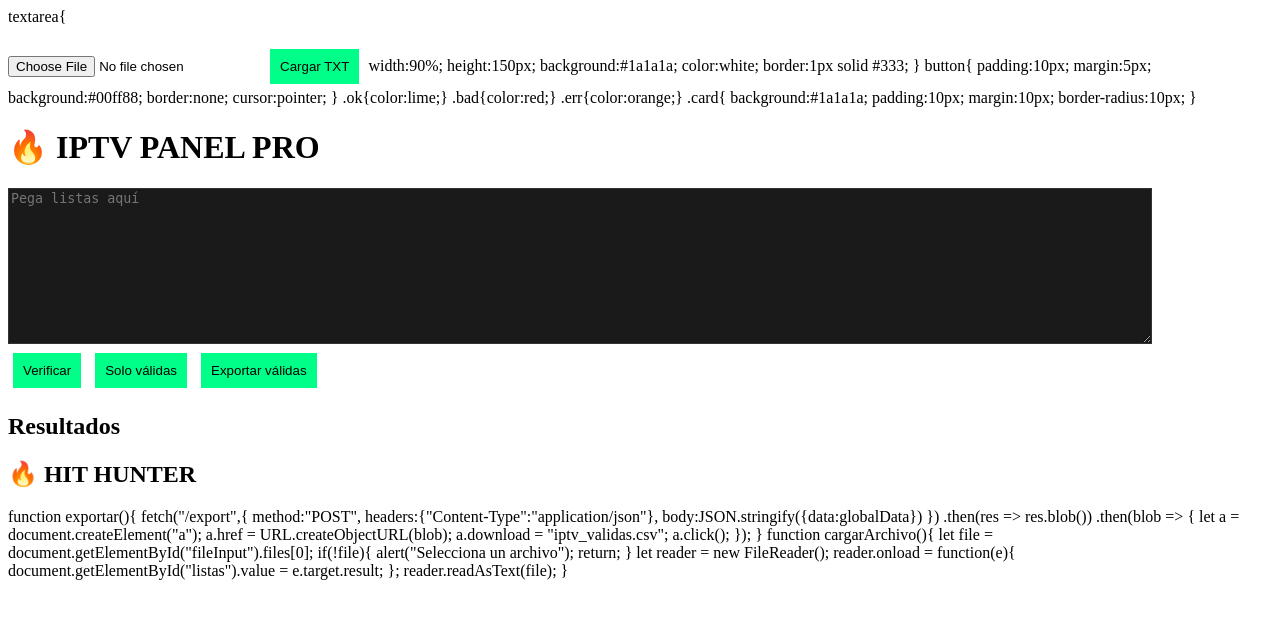
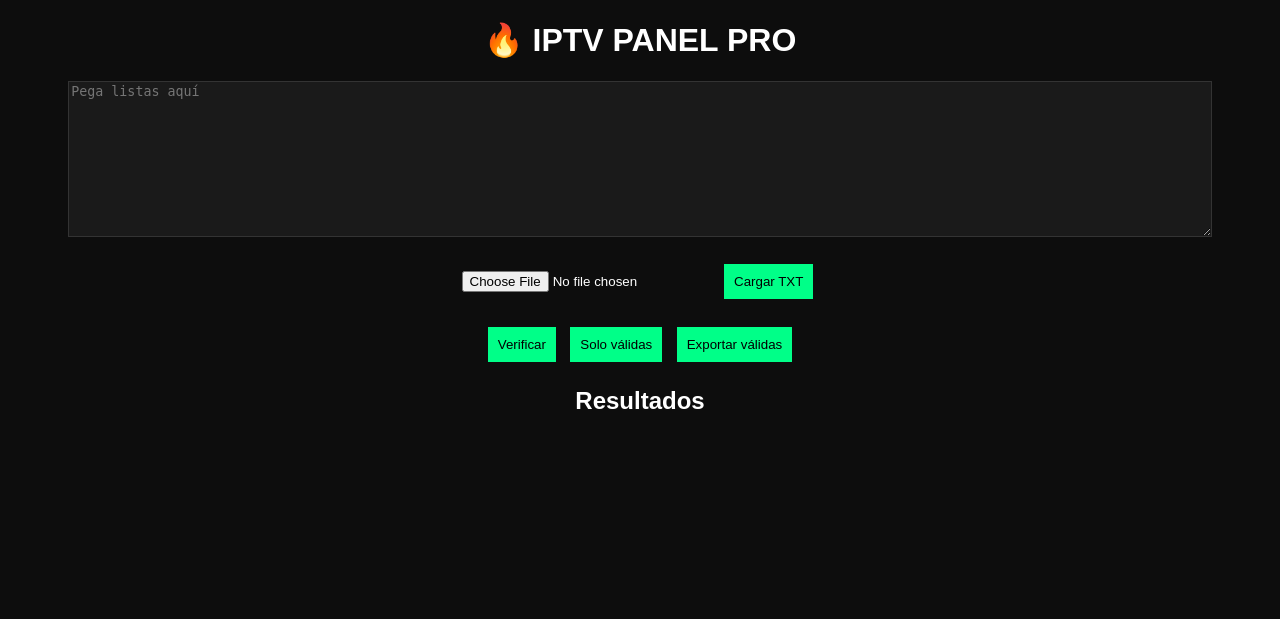
Before and after one commit to angelruedabayona2009/iptv-pro, a Flask app: page / in a window 1280 px wide. Shown: the top 619 px of the page. Run offline with Flask 3, Linux system fonts and the light colour scheme; the visitor is signed in with stand-in values (Sample User, id 1).

Commit message:
Refactor HTML structure and styles in index.html

```diff
--- a/templates/index.html
+++ b/templates/index.html
@@ -2,7 +2,7 @@
 <html>
 <head>
 <title>IPTV PRO</title>
-<style>
+
 <style>
 body{
 background:#0d0d0d;
@@ -36,80 +36,41 @@ background:#1a1a1a;
 padding:10px;
 margin:10px;
 border-radius:10px;
-border-left:5px solid #00ff88;
 text-align:left;
-}
-
-.badCard{border-left:5px solid red;}
-.errCard{border-left:5px solid orange;}
-
-.stats{
-margin:10px;
-font-size:18px;
-}
-
-.procesando{
-background:#222;
-color:yellow;
 }
 </style>
 
-textarea{
-<br><br>
-<input type="file" id="fileInput">
-<button onclick="cargarArchivo()">Cargar TXT</button>
-width:90%;
-height:150px;
-background:#1a1a1a;
-color:white;
-border:1px solid #333;
-}
-
-button{
-padding:10px;
-margin:5px;
-background:#00ff88;
-border:none;
-cursor:pointer;
-}
-
-.ok{color:lime;}
-.bad{color:red;}
-.err{color:orange;}
-
-.card{
-background:#1a1a1a;
-padding:10px;
-margin:10px;
-border-radius:10px;
-}
-</style>
 </head>
 
 <body>
 
 <h1>🔥 IPTV PANEL PRO</h1>
 
-<textarea id="listas" placeholder="Pega listas aquí"></textarea><br>
+<textarea id="listas" placeholder="Pega listas aquí"></textarea><br><br>
+
+<input type="file" id="fileInput">
+<button onclick="cargarArchivo()">Cargar TXT</button><br><br>
 
 <button onclick="check()">Verificar</button>
 <button onclick="soloOK()">Solo válidas</button>
 <button onclick="exportar()">Exportar válidas</button>
-<div id="stats" class="stats"></div>
-  <h2>Resultados</h2>
+
+<div id="stats"></div>
+
+<h2>Resultados</h2>
 <div id="res"></div>
 
-<h2>🔥 HIT HUNTER</h2>
-<div id="hit"></div>
+<script>
 
-<script>
-let globalData=[];
+let globalData = [];
 
 function check(){
+let texto = document.getElementById("listas").value;
+
 fetch("/check",{
 method:"POST",
 headers:{"Content-Type":"application/json"},
-body:JSON.stringify({listas:document.getElementById("listas").value})
+body:JSON.stringify({listas:texto})
 })
 .then(r=>r.json())
 .then(data=>{
@@ -120,128 +81,60 @@ mostrar(data);
 
 function mostrar(data){
 let ok=0, bad=0, err=0;
-let htmlOK="", htmlBAD="", htmlERR="";
+let html="";
 
 data.forEach(x=>{
-
 if(x.estado=="OK"){
 ok++;
-htmlOK += `
-<div class="card ok">
-👑 USER: ${x.user}<br>
-🔐 PASS: ${x.pass}<br>
-🌐 SERVER: ${x.server}<br>
-📅 EXP: ${formatFecha(x.exp_date)}
-</div>`;
+html += `<div class="card ok">✅ ${x.user} | ${x.pass}</div>`;
 }
-
 else if(x.estado=="BAD"){
 bad++;
-htmlBAD += `<div class="card badCard">❌ ${x.user}</div>`;
+html += `<div class="card bad">❌ ${x.user}</div>`;
 }
-
 else{
 err++;
-htmlERR += `<div class="card errCard">⚠️ ERROR</div>`;
+html += `<div class="card err">⚠️ ERROR</div>`;
 }
-
 });
 
 document.getElementById("stats").innerHTML =
 `✅ ${ok} | ❌ ${bad} | ⚠️ ${err}`;
 
-document.getElementById("res").innerHTML = `
-<h2>✅ VÁLIDAS</h2>${htmlOK}
-<h2>❌ INVÁLIDAS</h2>${htmlBAD}
-<h2>⚠️ ERRORES</h2>${htmlERR}
-`;
-}
-function formatFecha(timestamp){
-if(!timestamp) return "N/A";
-let d = new Date(timestamp * 1000);
-return d.toLocaleDateString();
-}
-function soloOK(){
-function mostrar(data){
-let htmlOK="";
-let htmlBAD="";
-let htmlERR="";
-
-data.forEach(x=>{
-
-if(x.estado=="OK"){
-htmlOK += `
-<div class="card ok">
-👑 USER: ${x.user}<br>
-🔐 PASS: ${x.pass}<br>
-🌐 SERVER: ${x.server}<br>
-✅ STATUS: ${x.status}<br>
-📶 ACTIVE: ${x.active_cons}<br>
-📡 MAX: ${x.max_connections}<br>
-📅 EXP: ${formatFecha(x.exp_date)}<br>
-🕰️ TZ: ${x.timezone}
-</div>`;
+document.getElementById("res").innerHTML = html;
 }
 
-else if(x.estado=="BAD"){
-htmlBAD += `<div class="card bad">❌ BAD: ${x.user}</div>`;
+function soloOK(){
+mostrar(globalData.filter(x=>x.estado=="OK"));
 }
 
-else{
-htmlERR += `<div class="card err">⚠️ ERROR: ${x.user}</div>`;
-}
-
-});
-
-document.getElementById("res").innerHTML = `
-<h2>✅ VÁLIDAS</h2>${htmlOK}
-<h2>❌ INVÁLIDAS</h2>${htmlBAD}
-<h2>⚠️ ERRORES</h2>${htmlERR}
-`;
-}
-
-// HIT PANEL
-document.getElementById("hit").innerHTML = `
-<div class="card ok">
-👑 Usuario: ser682mun<br>
-🔐 Pass: 5w49evr21<br>
-🌐 Server: http://superlatino.online<br>
-✅ Estado: Active<br>
-📅 Exp: 24/05/2026<br>
-<a href="http://superlatino.online/get.php?username=ser682mun&password=5w49evr21&type=m3u_plus" target="_blank">📺 Ver lista</a>
-</div>
-`;
-
-</script>
 function exportar(){
 fetch("/export",{
 method:"POST",
 headers:{"Content-Type":"application/json"},
 body:JSON.stringify({data:globalData})
 })
-.then(res => res.blob())
-.then(blob => {
-let a = document.createElement("a");
-a.href = URL.createObjectURL(blob);
-a.download = "iptv_validas.csv";
+.then(res=>res.blob())
+.then(blob=>{
+let a=document.createElement("a");
+a.href=URL.createObjectURL(blob);
+a.download="hits.txt";
 a.click();
 });
 }
+
 function cargarArchivo(){
-let file = document.getElementById("fileInput").files[0];
+let file=document.getElementById("fileInput").files[0];
+if(!file){ alert("Selecciona archivo"); return; }
 
-if(!file){
-alert("Selecciona un archivo");
-return;
+let reader=new FileReader();
+reader.onload=function(e){
+document.getElementById("listas").value=e.target.result;
+};
+reader.readAsText(file);
 }
 
-let reader = new FileReader();
+</script>
 
-reader.onload = function(e){
-document.getElementById("listas").value = e.target.result;
-};
-
-reader.readAsText(file);
-}
 </body>
 </html>
```
